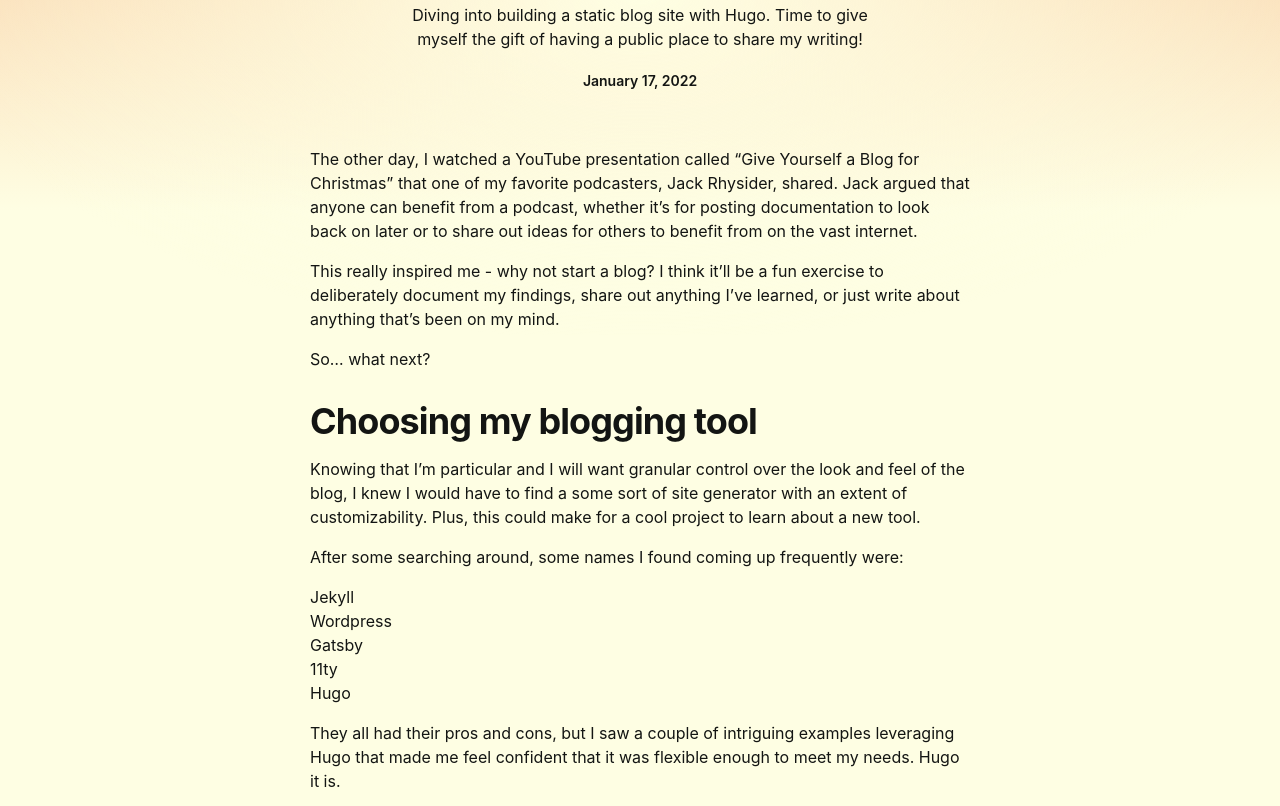
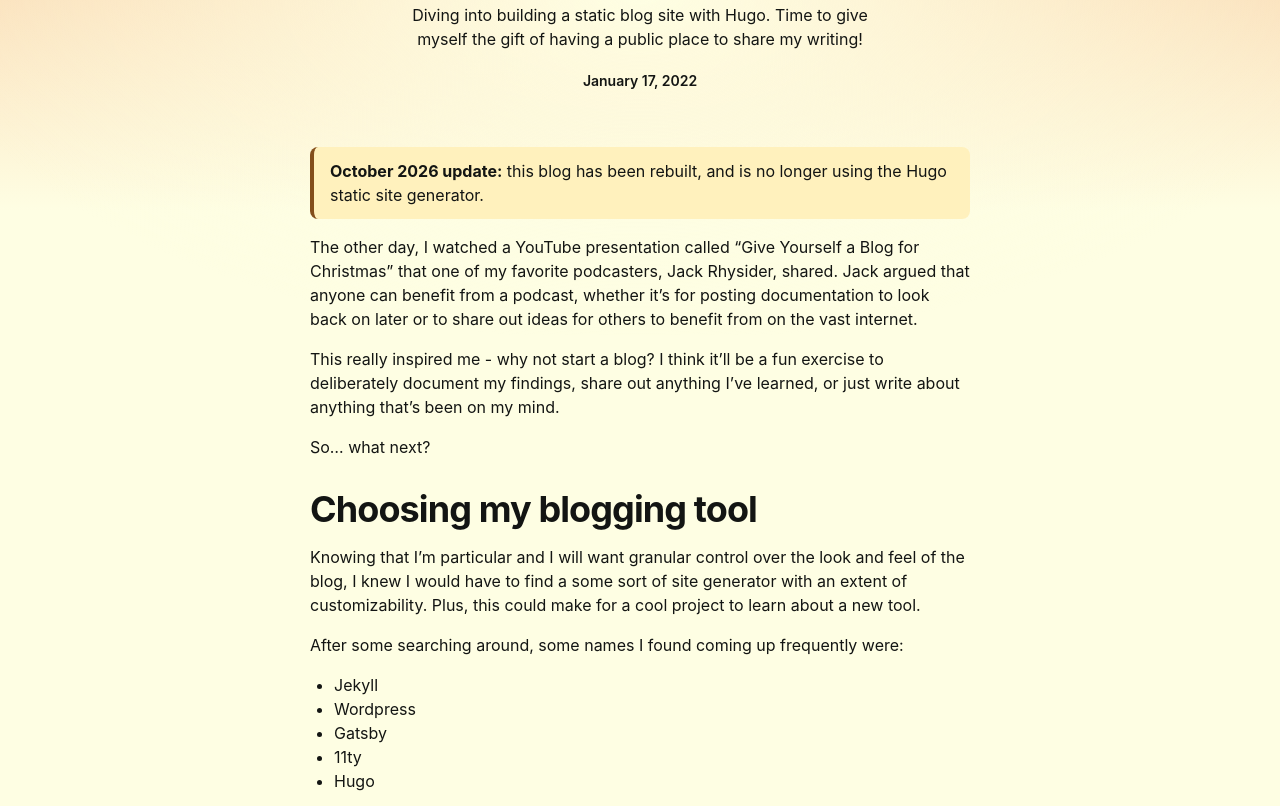
Before and after one commit to ben-basten/dotcom-26, an Astro site: page /posts/creating-hugo-blog in a window 1280 px wide. Shown: the part 305-1111 px from the top of the page. Built offline with nearby package versions, Linux system fonts and the light colour scheme; Astro itself is replaced by a stand-in of ours.

Commit message:
fix: improve markdown styling

```diff
--- a/content/posts/creating-hugo-blog.md
+++ b/content/posts/creating-hugo-blog.md
@@ -3,6 +3,8 @@
 date: 2022-01-16T21:25:15-05:00
 excerpt: "Diving into building a static blog site with Hugo. Time to give myself the gift of having a public place to share my writing!"
 ---
+
+> **October 2026 update:** this blog has been rebuilt, and is no longer using the Hugo static site generator.
 
 The other day, I watched a YouTube presentation called ["Give Yourself a Blog for Christmas"](https://www.youtube.com/watch?v=NKHF5VZmCig&t=831s)
 that one of my favorite podcasters, Jack Rhysider, shared. Jack argued that anyone can benefit from a podcast, whether
--- a/src/styles/_components.css
+++ b/src/styles/_components.css
@@ -3,5 +3,5 @@
 }
 
 @utility markdown-content {
-  @apply max-w-article mx-auto *:mb-4 *:last:mb-0 *:first:mt-0 [&_h1,h2,h3,h4,h5,h6]:mt-7.5 [&_pre]:rounded-lg [&_pre]:px-2 [&_pre]:py-1;
+  @apply max-w-article mx-auto *:mb-4 *:last:mb-0 *:first:mt-0 [&_h1,h2,h3,h4,h5,h6]:mt-7.5 [&_pre]:rounded-lg [&_pre]:px-2 [&_pre]:py-1 [&_ul]:list-disc [&_ul]:pl-6 [&_ol]:list-decimal [&_ol]:pl-6 [&_blockquote]:rounded-lg [&_blockquote]:border-l-4 [&_blockquote]:border-theme-dark [&_blockquote]:bg-theme-light [&_blockquote]:py-3 [&_blockquote]:pr-4 [&_blockquote]:pl-4;
 }
```
